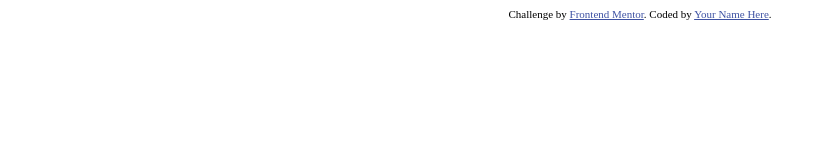
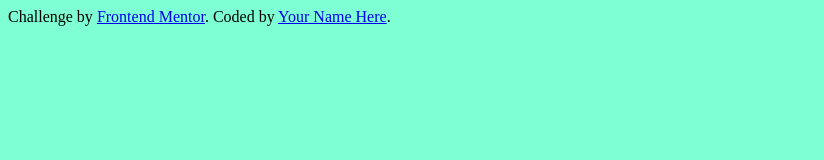
Before and after one commit to Jitmandal051004/Result_Summary_Component, a plain HTML site: page index.html in a window 1280 px wide. Shown: the whole page, without its empty margins (0-824 px from the left). Drawn offline with Linux system fonts and the light colour scheme.

Commit message:
added new html and css file

```diff
--- a/index.html
+++ b/index.html
@@ -3,20 +3,12 @@
 <head>
      <meta charset="UTF-8">
      <meta name="viewport" content="width=device-width, initial-scale=1.0"> <!-- displays site properly based on user's device -->
-
      <link rel="icon" type="image/png" sizes="32x32" href="./assets/images/favicon-32x32.png">
-
      <title>Frontend Mentor | Results summary component</title>
-
-  <!-- Feel free to remove these styles or customise in your own stylesheet 👍 -->
-  <style>
-    .attribution { font-size: 11px; text-align: center; }
-    .attribution a { color: hsl(228, 45%, 44%); }
-  </style>
+     <link rel="stylesheet" href="style.css">
 </head>
 <body>
-
-
+     <div></div>
 
      <!-- Your Result
      76
--- /dev/null
+++ b/style.css
@@ -0,0 +1,3 @@
+*{
+     background-color: aquamarine;
+}
```
Lines whose indentation alone changed are shown as unchanged.
